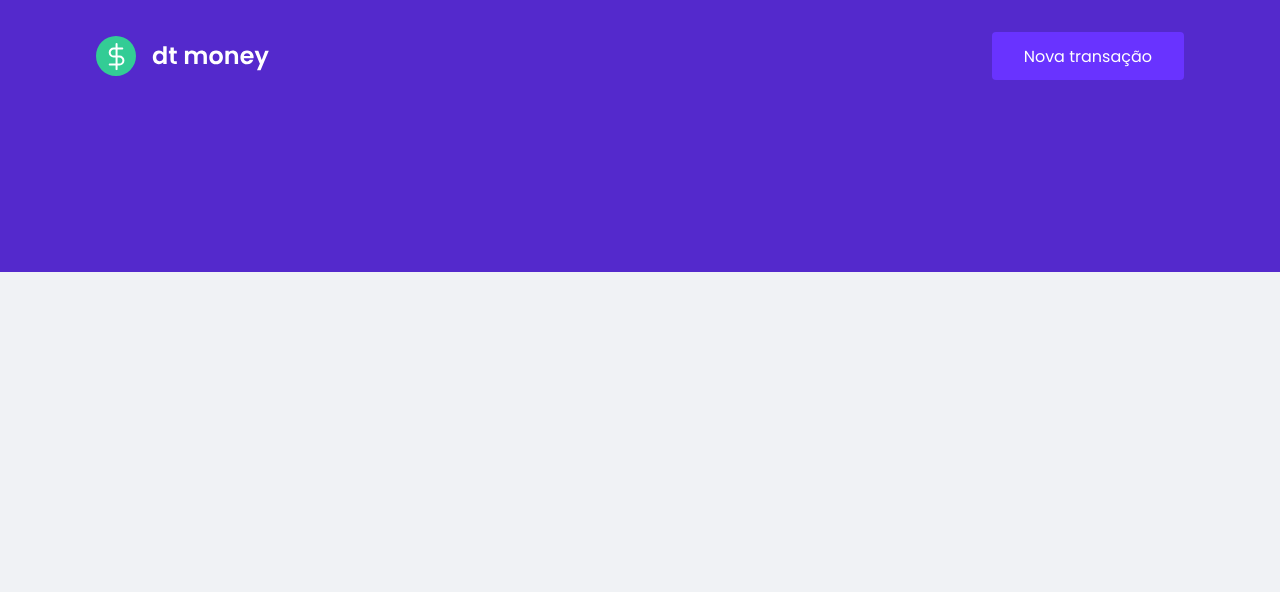
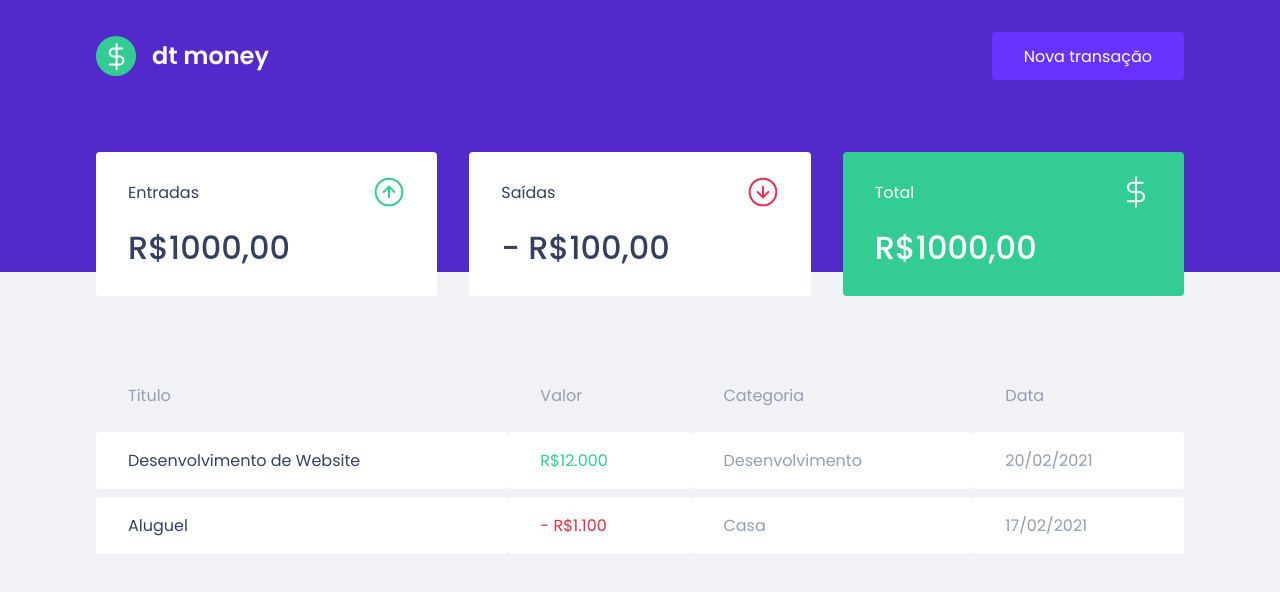
Before and after one commit to AdrianoMoreira86/dtmoney, a React (Create React App) app: page / in a window 1280 px wide. Shown: the top 592 px of the page. Built offline with nearby package versions, Linux system fonts and the light colour scheme.

Commit message:
TransactionsTable components

```diff
--- a/public/index.html
+++ b/public/index.html
@@ -9,7 +9,7 @@
     <link rel="icon" href="favicon.png" type="image/pgn">
 
 
-    <link href="https://fonts.googleapis.com/css2?family=Poppins:wght@400;600&display=swap" rel="stylesheet">
+    <link href="https://fonts.googleapis.com/css2?family=Poppins:wght@400;500;600&display=swap" rel="stylesheet">
 
     <title>dtmoney</title>
   </head>
--- a/src/App.tsx
+++ b/src/App.tsx
@@ -1,10 +1,12 @@
 import { GlobalStyle } from "./assets/styles/global";
+import { Dashboard } from "./components/Dashboard";
 import { Header } from "./components/Header";
 
 export function App() {
   return (
     <>
       <Header />
+      <Dashboard />
       <GlobalStyle />
     </>
   );
--- a/src/assets/styles/global.ts
+++ b/src/assets/styles/global.ts
@@ -5,6 +5,7 @@ export const GlobalStyle = createGlobalStyle`
     :root {
         --background: #f0f2f5;
         --red: #e52e40;
+        --green: #33CC95;
         --blue: #5429cc;
 
         --blue-light: #6933ff;
--- /dev/null
+++ b/src/components/Dashboard/index.tsx
@@ -0,0 +1,12 @@
+import { Summary } from '../Summary';
+import { TransactionsTable } from '../TransactionsTable';
+import { Container } from './styles'
+
+export function Dashboard() {
+    return(
+       <Container>
+           <Summary />
+           <TransactionsTable />
+       </Container>
+    );
+}
--- /dev/null
+++ b/src/components/Dashboard/styles.ts
@@ -0,0 +1,7 @@
+import styled from "styled-components";
+
+export const Container = styled.main`
+    max-width: 1120px;
+    margin: 0 auto;
+    padding: 2.5rem 1rem;
+`;
--- /dev/null
+++ b/src/components/Summary/index.tsx
@@ -0,0 +1,34 @@
+import incomeImg from '../../assets/income.svg';
+import outcomeImg from '../../assets/outcome.svg';
+import totalImg from '../../assets/total.svg';
+
+import { Container } from "./styles";
+
+export function Summary() {
+    return (
+        <Container>
+            <div>
+                <header>
+                    <p>Entradas</p>
+                    <img src={incomeImg} alt="Entradas" />
+                </header>
+                <strong>R$1000,00</strong>
+            </div>
+            <div>
+                <header>
+                    <p>Saídas</p>
+                    <img src={outcomeImg} alt="Saídas" />
+                </header>
+                <strong>- R$100,00</strong>
+            </div>
+            <div className='highlight-background'>
+                <header>
+                    <p>Total</p>
+                    <img src={totalImg} alt="Total" />
+                </header>
+                <strong>R$1000,00</strong>
+            </div>
+
+        </Container>
+    );
+}
--- /dev/null
+++ b/src/components/Summary/styles.ts
@@ -0,0 +1,35 @@
+import styled from "styled-components";
+
+export const Container = styled.div`
+    display: grid;
+    grid-template-columns: repeat(3, 1fr);
+    gap: 2rem;
+    margin-top: -10rem;
+
+    div {
+        background: var(--shape);
+        padding: 1.5rem 2rem;
+        border-radius: 0.25rem;
+        color: var(--text-title);
+
+
+    header {
+        display: flex;
+        align-items: center;
+        justify-content: space-between;
+    }
+
+    strong {
+        display: block;
+        margin-top: 1rem;
+        font-size: 2rem;
+        font-weight: 500;
+        line-height: 3rem;
+    }
+
+    &.highlight-background {
+        background: var(--green);
+        color: #FFF;
+    }
+}
+`;
--- /dev/null
+++ b/src/components/TransactionsTable/index.tsx
@@ -0,0 +1,33 @@
+import { Container } from "./styles";
+
+export function TransactionsTable() {
+    return(
+        <Container>
+            <table>
+                <thead>
+                    <tr>
+                        <th>Titulo</th>
+                        <th>Valor</th>
+                        <th>Categoria</th>
+                        <th>Data</th>
+                    </tr>
+                </thead>
+                <tbody>
+                    <tr>
+                        <td>Desenvolvimento de Website</td>
+                        <td className="deposit">R$12.000</td>
+                        <td>Desenvolvimento</td>
+                        <td>20/02/2021</td>
+                    </tr>
+                    <tr>
+                        <td>Aluguel</td>
+                        <td className="withdraw">- R$1.100</td>
+                        <td>Casa</td>
+                        <td>17/02/2021</td>
+                    </tr>
+
+                </tbody>
+            </table>
+        </Container>
+    );
+}
--- /dev/null
+++ b/src/components/TransactionsTable/styles.ts
@@ -0,0 +1,38 @@
+import styled from "styled-components";
+
+export const Container = styled.div`
+    margin-top: 4rem;
+
+    table {
+        width: 100%;
+        border-spacing: 0 0.5rem;
+
+        th {
+            color: var(--text-body);
+            font-weight: 400;
+            padding: 1rem 2rem;
+            text-align: left;
+            line-height: 1.5rem;
+        }
+
+        td {
+            padding: 1rem 2rem;
+            border: 0;
+            background: var(--shape);
+            color: var(--text-body);
+            border-radius: 0.25rem;
+
+            &:first-child {
+                color: var(--text-title);
+            }
+
+            &.deposit {
+                color: var(--green);
+            }
+
+            &.withdraw {
+                color: var(--red);
+            }
+        }
+    }
+`;
```
